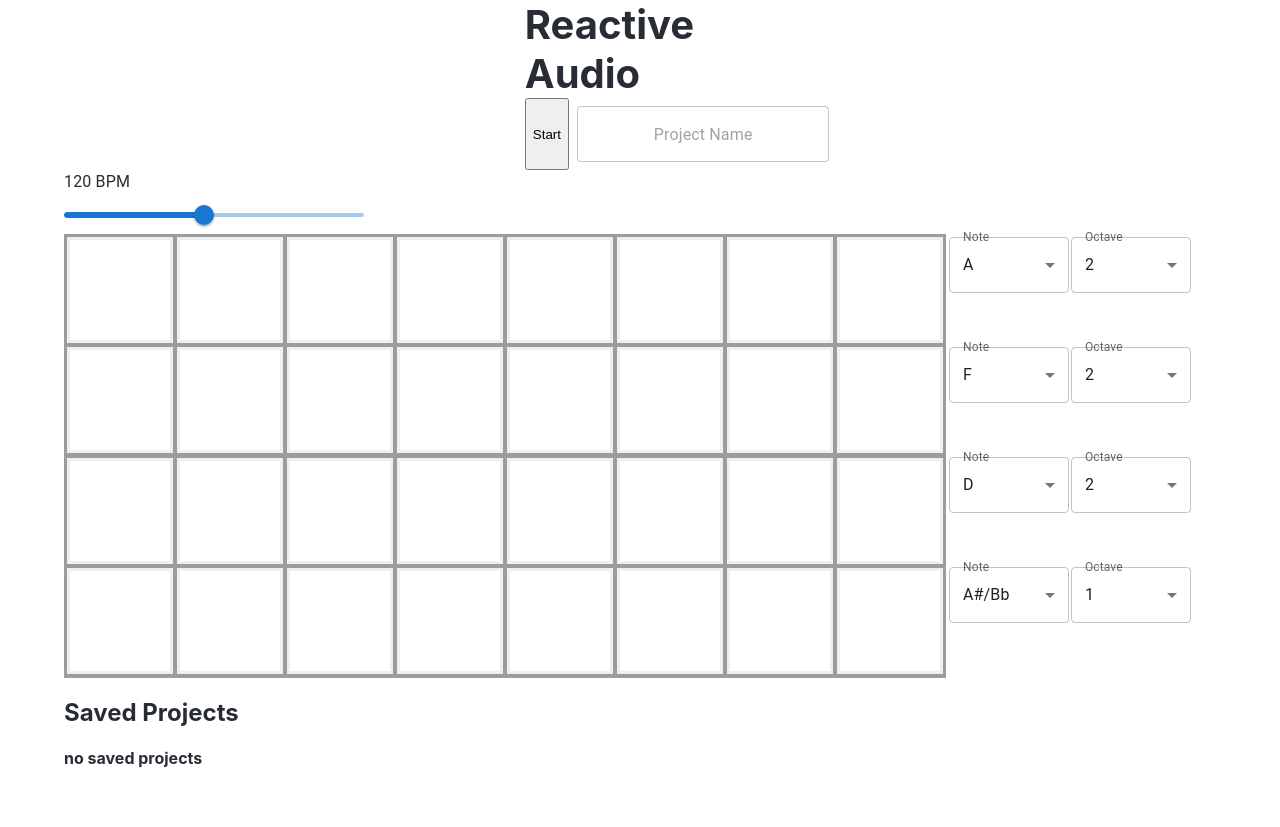
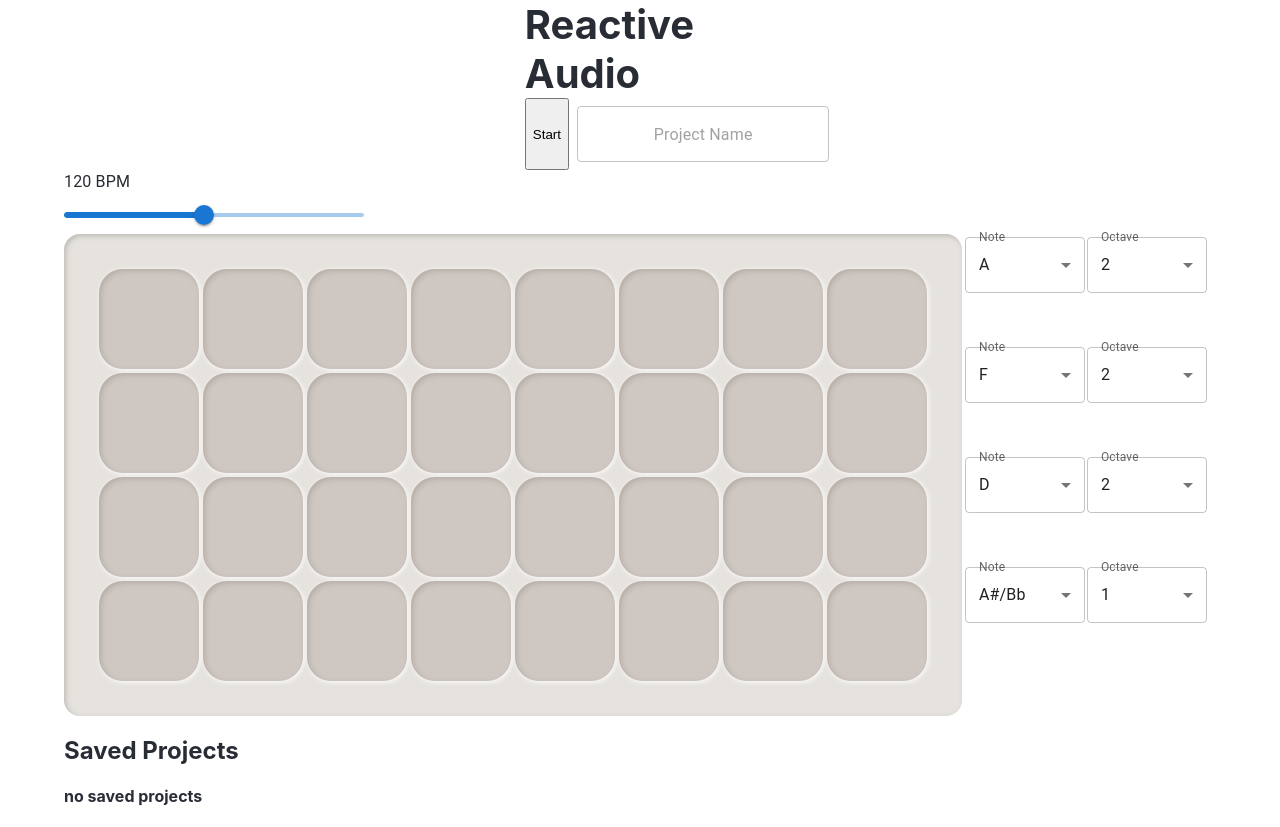
Before and after one commit to rriegel/Reactive-Audio, a React app: page / in a window 1280 px wide. Before the commit the page ends 800 px from the top, so only its background shows below. Built offline with nearby package versions, Linux system fonts and the light colour scheme; no server answers; the HTML template or start-up script is replaced by a standard one.

Commit message:
adjusted styling on sequencer and grid box

```diff
--- a/client/src/components/GridBox.css
+++ b/client/src/components/GridBox.css
@@ -1,17 +1,19 @@
 .box {
-  background-color: #FFFFFF;
-  border-style: solid;
-  border-color: #EFEFEF;
+  background-color: #cfc7c1;
+  transition: box-shadow 0.3s;
   width: 100px;
   height: 100px;
-  transition: box-shadow 0.3s;
+  border-radius: 1.5rem;
+  -moz-box-shadow: inset 2px 2px 5px rgba(154, 147, 140, 0.5), 1px 1px 5px rgba(255, 255, 255, 1);
+  -webkit-box-shadow: inset 2px 2px 5px rgba(154, 147, 140, 0.5), 1px 1px 5px rgba(255, 255, 255, 1);
+  box-shadow: inset 2px 2px 5px rgba(154, 147, 140, 0.5), 1px 1px 5px rgba(255, 255, 255, 1);
 }
 .box:hover {
-  box-shadow: 0 0 30px #5ED4F3;
+  box-shadow: 0 0 1rem 0.5rem #5ED4F3;
 }
 .clicked {
   background-color: #5ED4F3;
 }
 .active {
-  box-shadow: 0 0 50px #3cff4c;
+  box-shadow: 0 0 1.5rem 0.5rem #3cff4c;
 }
--- a/client/src/components/Sequencer.css
+++ b/client/src/components/Sequencer.css
@@ -1,4 +1,9 @@
 .sequencer {
   justify-content: center;
-  background-color: rgb(156, 156, 156);
+  padding: 2rem;
+  border-radius: 1rem;
+  background-color: #e6e3df;
+  -moz-box-shadow: inset 2px 2px 5px rgba(154, 147, 140, 0.5), 1px 1px 5px rgba(255, 255, 255, 1);
+  -webkit-box-shadow: inset 2px 2px 5px rgba(154, 147, 140, 0.5), 1px 1px 5px rgba(255, 255, 255, 1);
+  box-shadow: inset 2px 2px 5px rgba(154, 147, 140, 0.5), 1px 1px 5px rgba(255, 255, 255, 1);
 }
```
